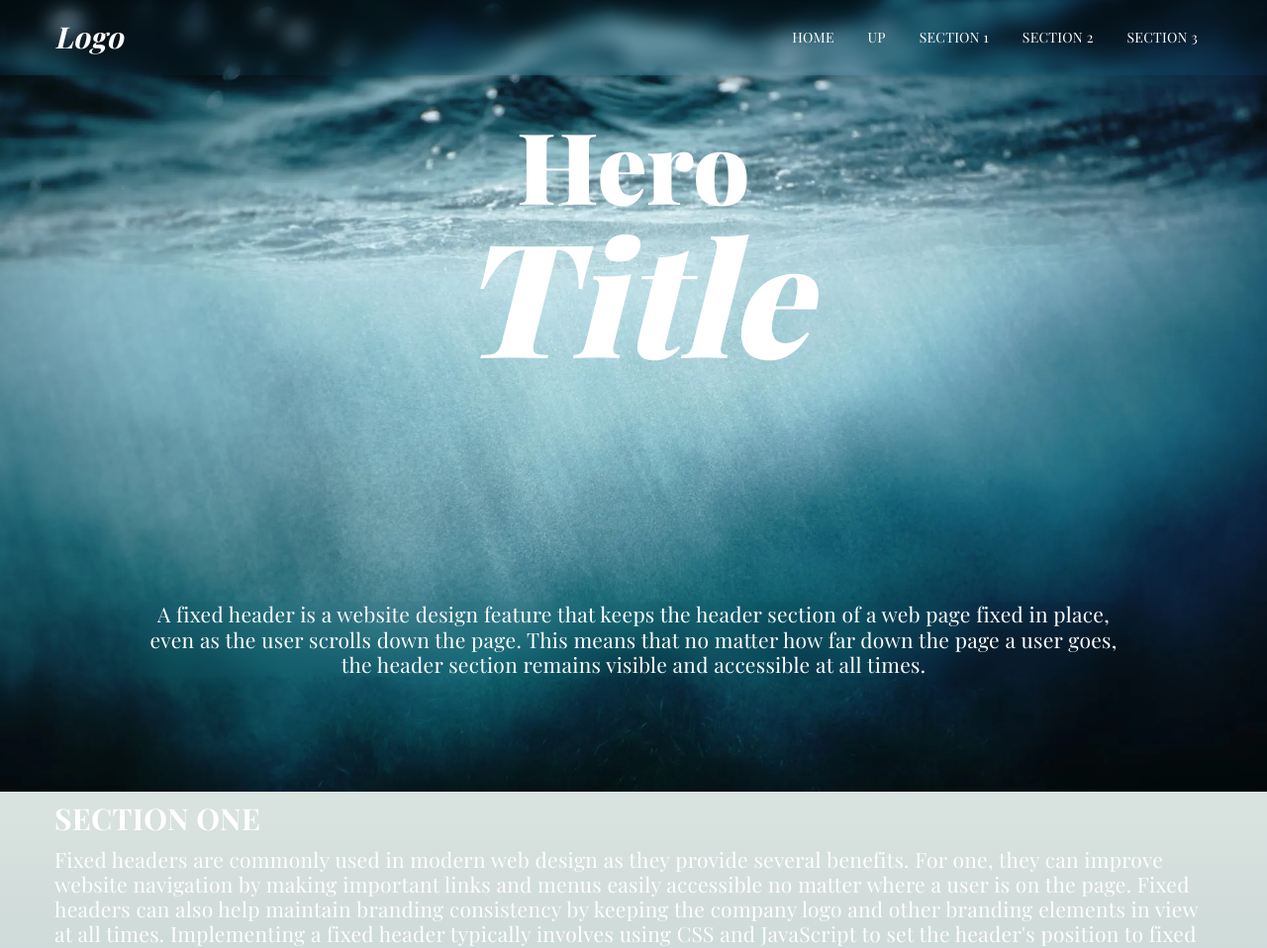
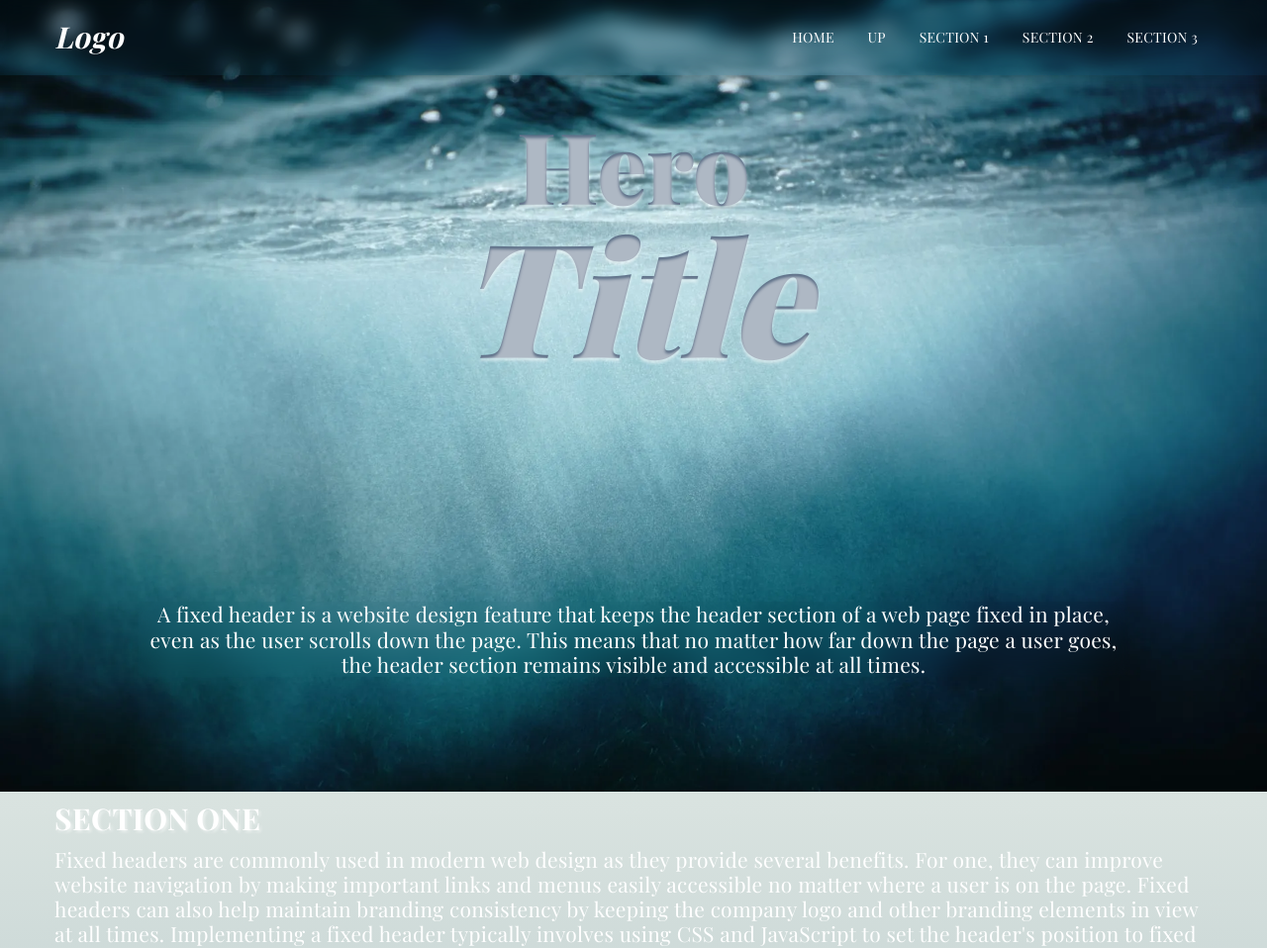
Before and after one commit to Inna-Mykytiuk/Fixed-header-and-Smooth-scroll, a website built with Parcel: page src/index.html in a window 1280 px wide. Shown: the top 958 px of the page at 99% size. Built offline with nearby package versions, Linux system fonts and the light colour scheme; a web font is replaced by a local one.

Commit message:
update style

```diff
--- a/src/sass/_header.scss
+++ b/src/sass/_header.scss
@@ -47,12 +47,19 @@
   flex-wrap: wrap;
   justify-content: center;
   max-width: 600px;
-  color: white;
+  // color: white;
+  color: transparent;
   font-weight: 900;
   font-size: 100px;
   line-height: 1;
   // backdrop-filter: blur(10px);
   padding: 0 50px 0;
+  background-color: #5d7088;
+  -webkit-background-clip: text;
+  -moz-background-clip: text;
+  background-clip: text;
+  color: transparent;
+  text-shadow: rgba(255, 255, 255, 0.5) 0px 3px 3px;
 }
 
 .save span {
--- a/src/sass/_section-settings.scss
+++ b/src/sass/_section-settings.scss
@@ -21,6 +21,10 @@
   font-size: 30px;
   font-weight: 700;
   color: #fff;
+  text-shadow: 2px 2px 3px rgba(255, 255, 255, 0.5);
+  -webkit-background-clip: text;
+  -moz-background-clip: text;
+  background-clip: text;
 
   text-transform: uppercase;
 }
```
